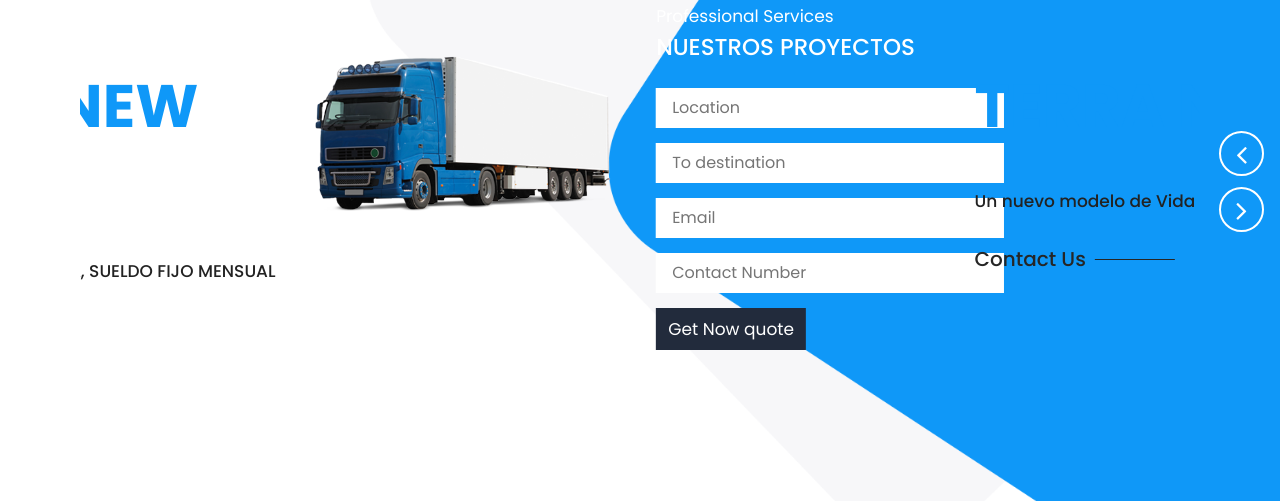
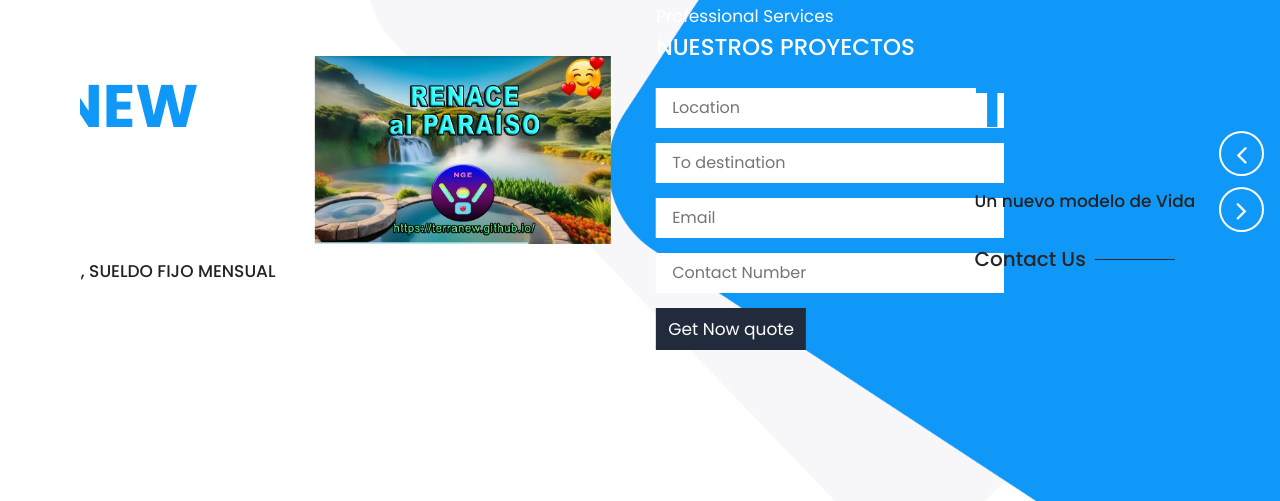
Before and after one commit to TerraNew/TerraNew.github.io, a plain HTML site: page index.html in a window 1280 px wide. Shown: the part 299-800 px from the top of the page. Drawn offline with nearby package versions, Linux system fonts and the light colour scheme; files whose address does not match are found by name.

Commit message:
Update index.html
6cambios

```diff
--- a/index.html
+++ b/index.html
@@ -95,7 +95,7 @@
                               <div class="row">
                                  <div class="col-md-6">
                                     <div class="ban_track">
-                                       <figure><img src="images/track.png" alt="#"/></figure>
+                                       <figure><img src="images/Paraiso-TerraNewNGE-SUELDO-FIJO-MENSUAL-BONOS-worldcoin-terracoin 2025.jpg" alt="#"/></figure>
                                     </div>
                                  </div>
                                  <div class="col-md-6">
```
